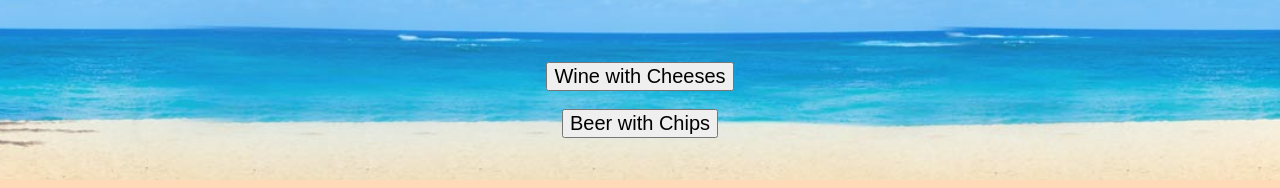
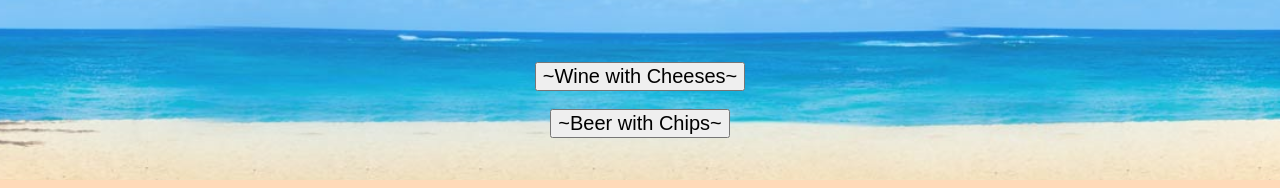
Before and after one commit to andyyang24/webpack-babel-scss-basic, a React app: page / in a window 1280 px wide. Shown: the part 559-747 px from the top of the page. Built offline with nearby package versions, Linux system fonts and the light colour scheme.

Commit message:
Changed Menu List

```diff
--- a/src/components/Recipes.jsx
+++ b/src/components/Recipes.jsx
@@ -21,12 +21,12 @@ const Recipes = () => {
       <h3>Today's Special: </h3>
       <div>
         <button onClick={() => setRecipe(elvenShieldRecipe)}>
-          Wine with Cheeses
+          ~Wine with Cheeses~
         </button>
       </div>
       <div>
         <button onClick={() => setRecipe(elvenGauntletsRecipe)}>
-          Beer with Chips
+          ~Beer with Chips~
         </button>
       </div>
       <ul>
```
